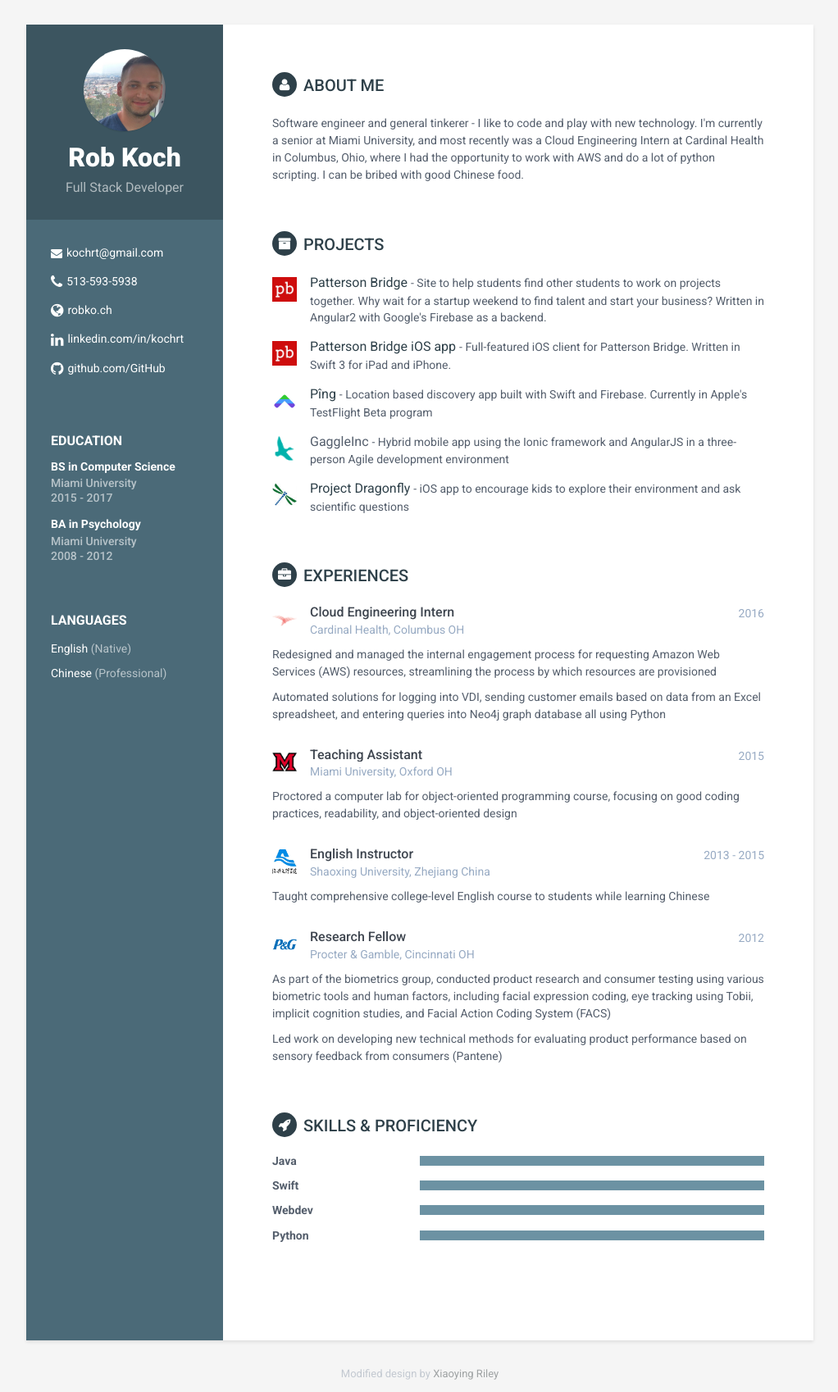
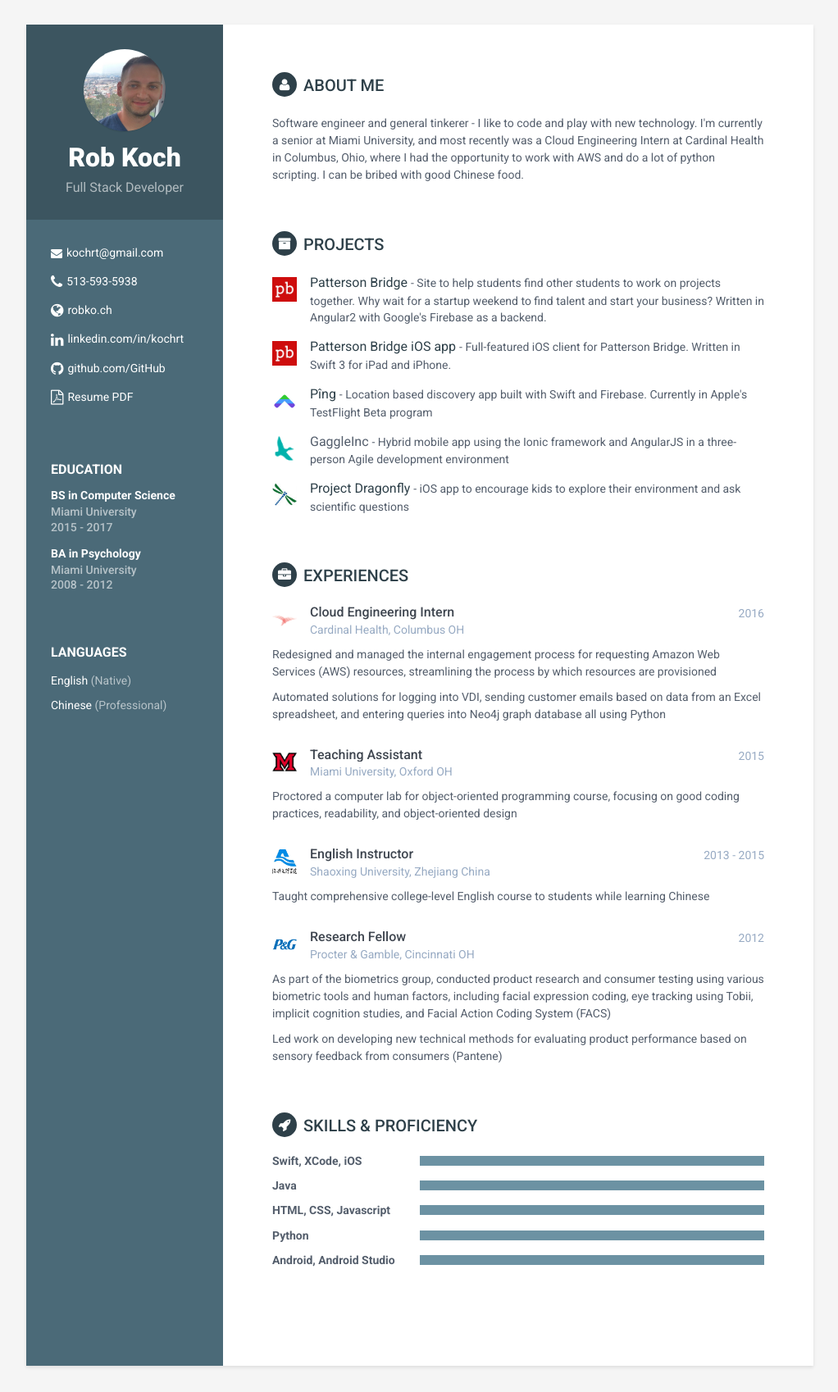
Before and after one commit to kochrt/kochrt.github.io, a Jekyll site: the page built from index.md, in a window 1280 px wide, cut to the strip 0-1698 px from the top of the page. Shown: the whole strip at 82% size, without its empty margins (128-1150 px from the left). Built offline with Jekyll 4.4.1, drawn with Linux system fonts in a browser that asks for light colours.

Commit message:
resume pdf

```diff
--- a/_includes/education.html
+++ b/_includes/education.html
@@ -1,13 +1,16 @@
 <div class="education-container container-block">
     <h2 class="container-block-title">Education</h2>
+
     <div class="item">
         <h4 class="degree">BS in Computer Science</h4>
         <h5 class="meta">Miami University</h5>
         <div class="time">2015 - 2017</div>
     </div><!--//item-->
+
     <div class="item">
         <h4 class="degree">BA in Psychology</h4>
         <h5 class="meta">Miami University</h5>
         <div class="time">2008 - 2012</div>
     </div><!--//item-->
+
 </div><!--//education-container-->
--- /dev/null
+++ b/_includes/pdf.html
@@ -0,0 +1,3 @@
+<div>
+    <a href="resume.pdf">PDF</a>
+</div>
--- a/_includes/sidebar.html
+++ b/_includes/sidebar.html
@@ -34,6 +34,8 @@
             <li class="twitter"><i class="fa fa-twitter"></i><a href="https://twitter.com/{{site.twitter}}" target="_blank">{{site.twitter}}</a></li>
             {% endif %}
 
+            <li class="pdf"><i class="fa fa-file-pdf-o"></i><a href="/resume.pdf" target="_blank">Resume PDF</a></li>
+
         </ul>
     </div><!--//contact-container-->
     {% include education.html %}
--- a/assets/css/styles-6.css
+++ b/assets/css/styles-6.css
@@ -129,7 +129,7 @@ p {
 .sidebar-wrapper .education-container .time {
   color: rgba(255, 255, 255, 0.6);
   font-weight: 500;
-  margin-bottom: 0px;
+  margin-bottom: 4px;
 }
 .sidebar-wrapper .languages-container .lang-desc {
   color: rgba(255, 255, 255, 0.6);
--- a/index.md
+++ b/index.md
@@ -78,14 +78,14 @@ experiences: [
 
 # Skills
 skills: [
+    ["Swift, XCode, iOS", 98%],
     [Java, 98%],
-    [Swift, 98%],
-    [Webdev, 92%],
-    [Python, 92%]
+    ["HTML, CSS, Javascript", 92%],
+    [Python, 92%],
+    ["Android, Android Studio", 88%]
 ]
 
 ---
-
 
 {% include career-profile.html %}
 
```
Also changed, not shown: 3 other files. Lines whose indentation alone changed are shown as unchanged.
